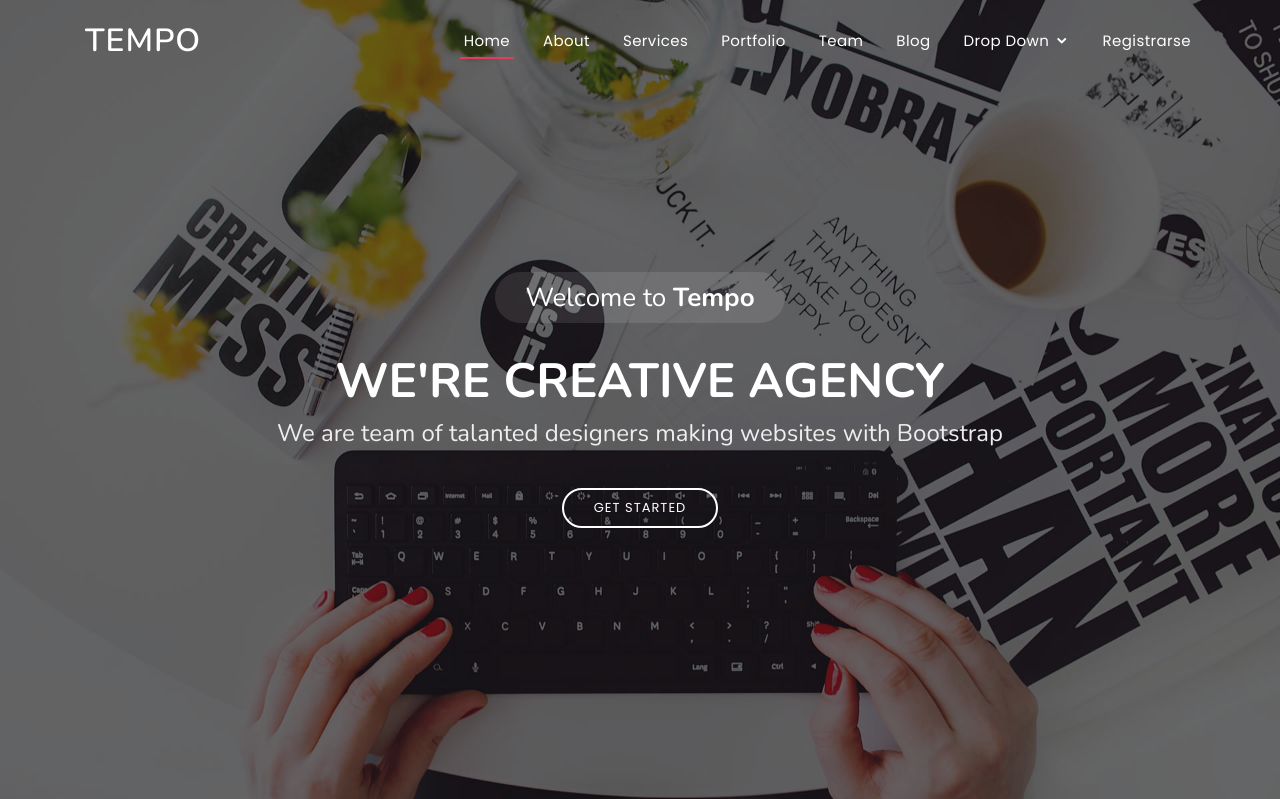
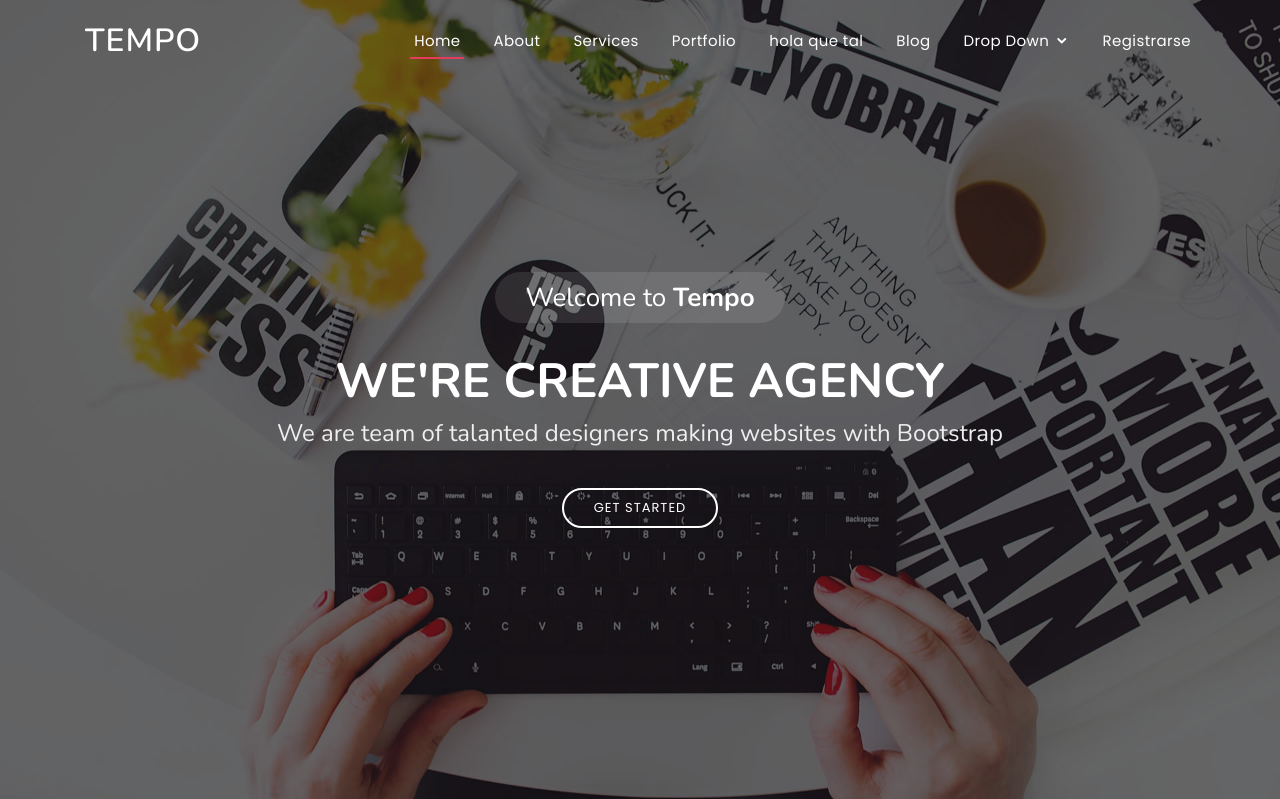
Before and after one commit to comunidad-prueba05/appcliente-calidad, a Django app: page / in a window 1280 px wide. Shown: the top 799 px of the page. Run offline with Django 3.2, Linux system fonts and the light colour scheme; some libraries are stand-ins or nearby versions.

Commit message:
actualiado

```diff
--- a/homepage/templates/homepage/index.html
+++ b/homepage/templates/homepage/index.html
@@ -52,7 +52,7 @@
           <li><a href="#about">About</a></li>
           <li><a href="#services">Services</a></li>
           <li><a href="#portfolio">Portfolio</a></li>
-          <li><a href="#team">Team</a></li>
+          <li><a href="#team">hola que tal</a></li>
           <li><a href="blog.html">Blog</a></li>
           <li class="drop-down"><a href="">Drop Down</a>
             <ul>
```
Also changed, not shown: db.sqlite3.
